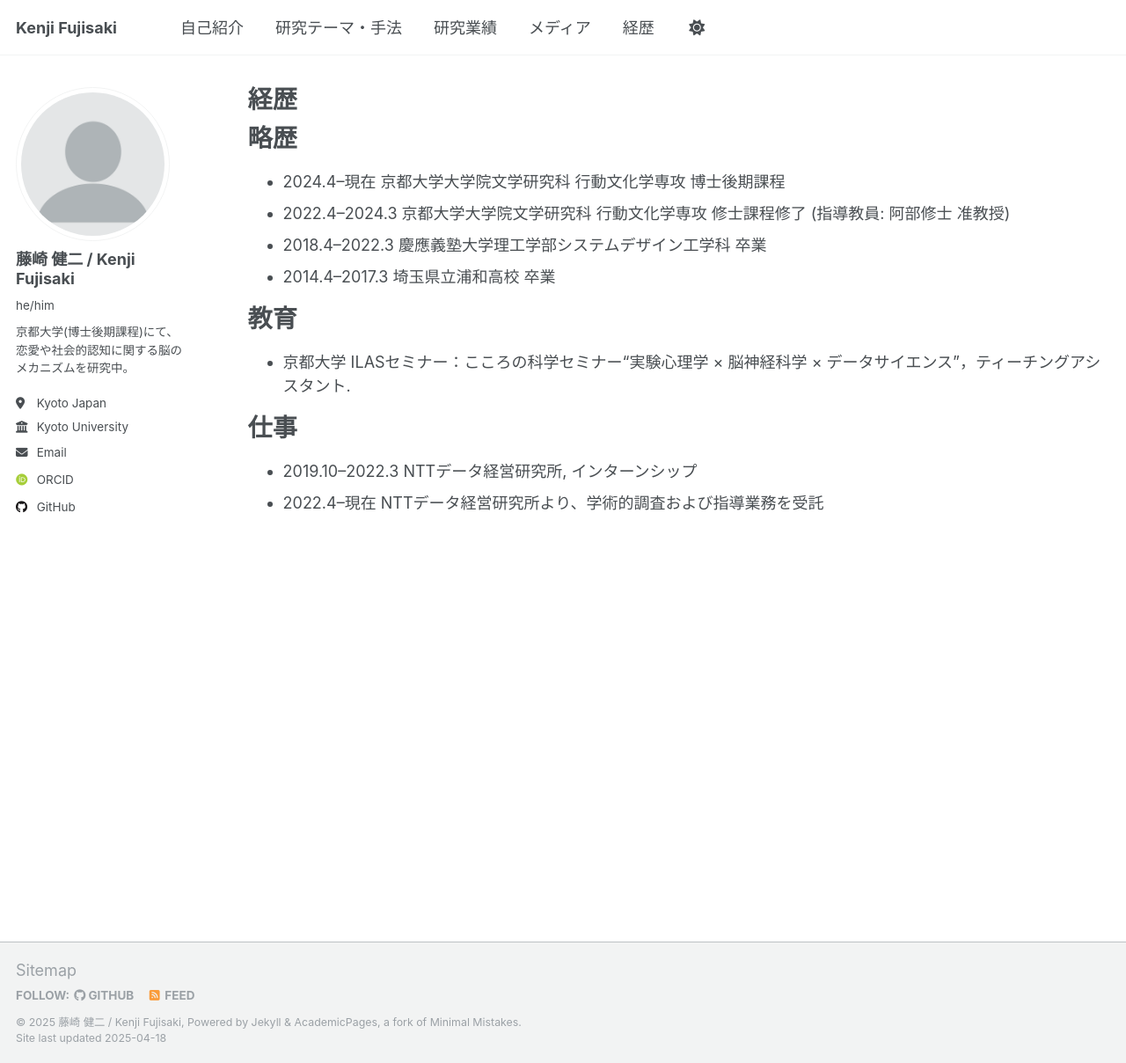
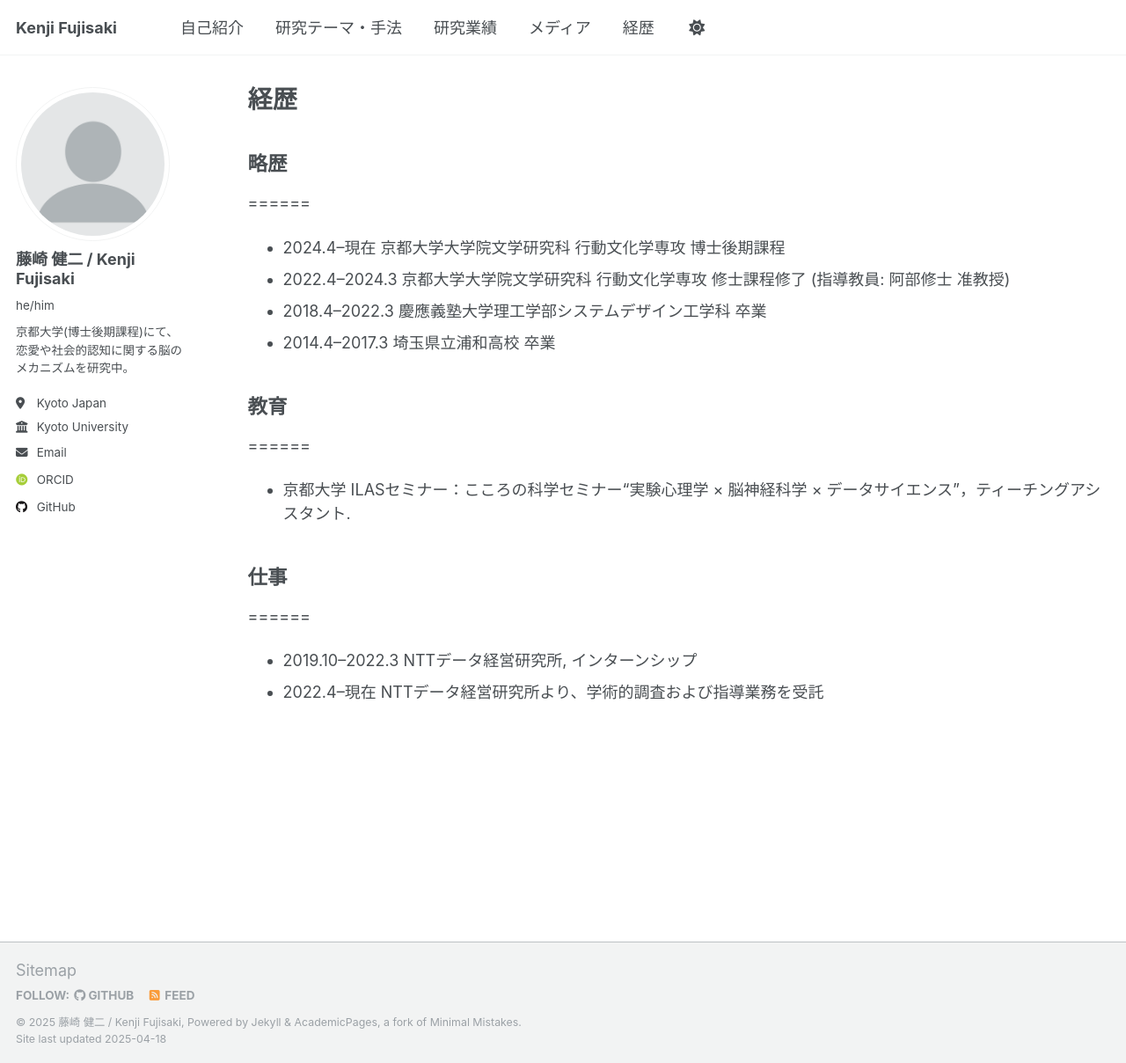
Before and after one commit to kenjifujisaki-research/kenjifujisaki-research.github.io, a Jekyll site: the page built from _pages/cv.md, in a window 1280 px wide and 1208 px high. Shown: the whole window at 88% size. Built offline with Jekyll 4.4.1, drawn with Linux system fonts in a browser that asks for light colours; some web fonts are replaced.

Commit message:
Update cv.md

```diff
--- a/_pages/cv.md
+++ b/_pages/cv.md
@@ -9,18 +9,18 @@ redirect_from:
 
 {% include base_path %}
 
-略歴
+## 略歴
 ======
 * 2024.4–現在 京都大学大学院文学研究科 行動文化学専攻 博士後期課程
 * 2022.4–2024.3 京都大学大学院文学研究科 行動文化学専攻 修士課程修了 (指導教員: 阿部修士 准教授)
 * 2018.4–2022.3 慶應義塾大学理工学部システムデザイン工学科 卒業
 * 2014.4–2017.3 埼玉県立浦和高校 卒業
 
-教育
+## 教育
 ======
 * 京都大学 ILASセミナー：こころの科学セミナー“実験心理学 × 脳神経科学 × データサイエンス”，ティーチングアシスタント.
 
-仕事
+## 仕事
 ======
 * 2019.10–2022.3 NTTデータ経営研究所, インターンシップ
 * 2022.4–現在 NTTデータ経営研究所より、学術的調査および指導業務を受託
```
